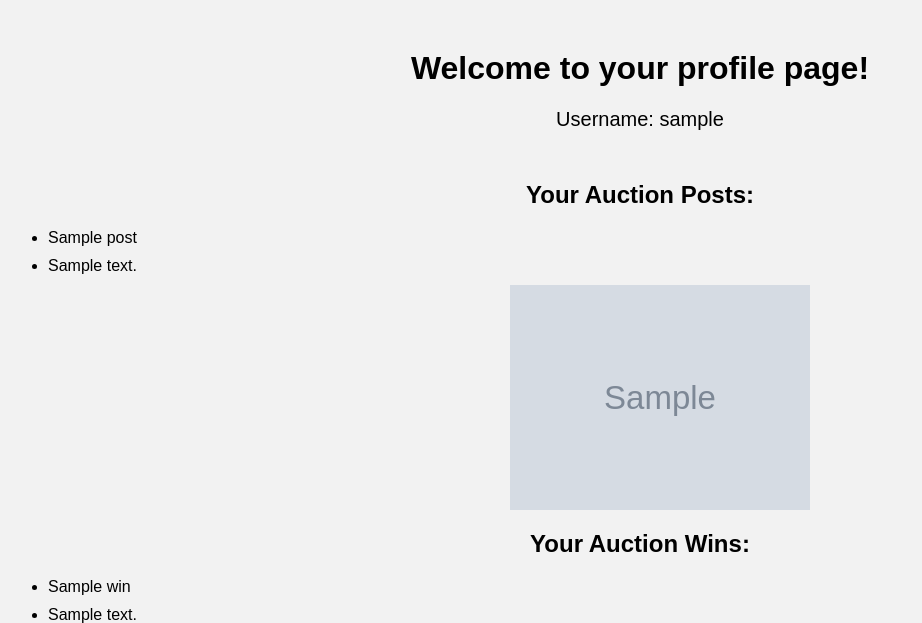
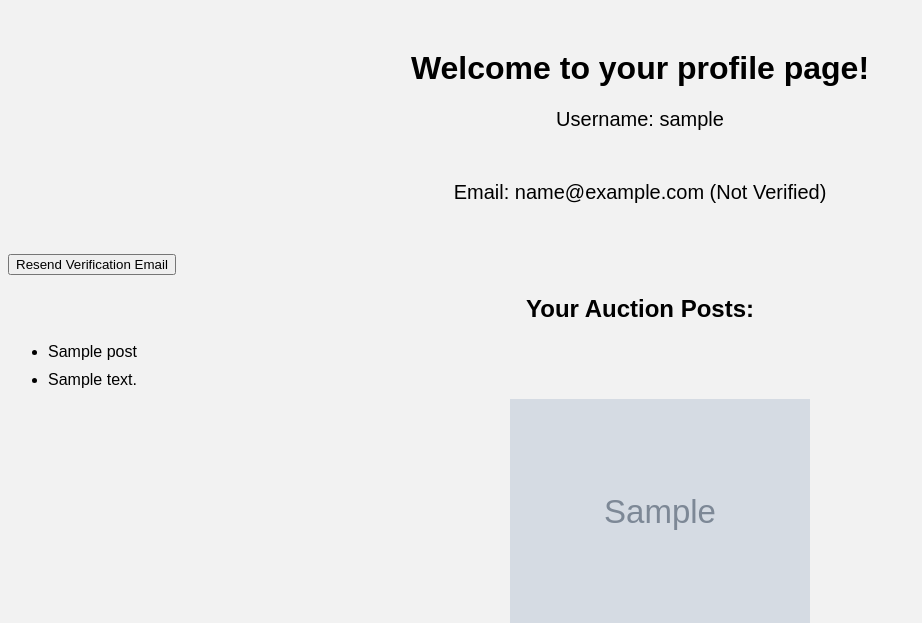
Before and after one commit to tommyshelby3/CSE312-Group-Project, a Python web app: template templates/profile.html in a window 1280 px wide. Shown: the top 623 px of the page, without its empty margins (0-922 px from the left). Run offline with Jinja, Linux system fonts and the light colour scheme; the template is opened without the code that fills it: most values are stand-ins (such as "Sample title", 1, 10 or a date in 2020); grey boxes marked "Sample" are stand-in pictures; some libraries are stand-ins or nearby versions.

Commit message:
html for part 2

```diff
--- a/templates/profile.html
+++ b/templates/profile.html
@@ -9,6 +9,17 @@
     <body>
         <h1>Welcome to your profile page!</h1>
         <p>Username: {{ username }}</p>
+
+        <!-- Email Verification Status -->
+        <div id="email-verification">
+            <p>Email: {{ email }} ({{ 'Verified' if email_verified else 'Not Verified' }})</p>
+            {% if not email_verified %}
+            <form action="{{ url_for('resend_verification_email') }}" method="post">
+                <input type="hidden" name="email" value="{{ email }}">
+                <button type="submit">Resend Verification Email</button>
+            </form>
+            {% endif %}
+        </div>
 
         <h2>Your Auction Posts:</h2>
         <ul>
```
Also changed, not shown: app.py (+11 -0 lines).
